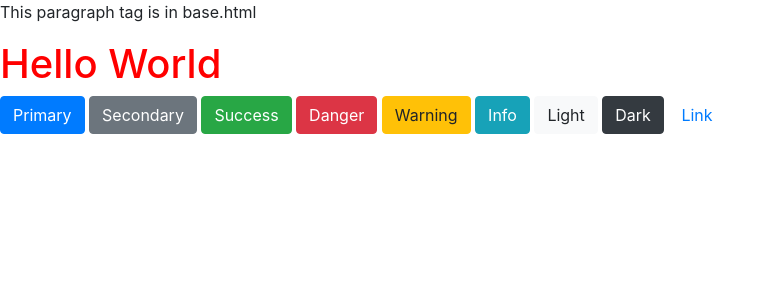
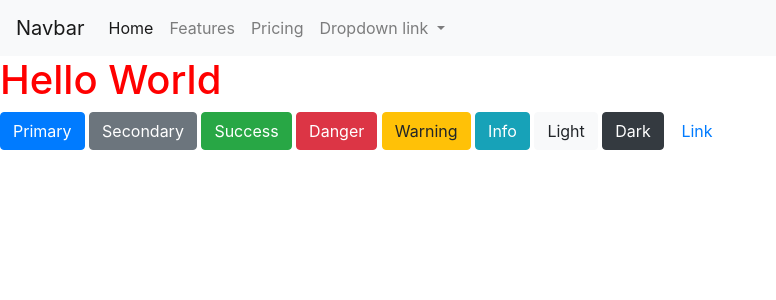
Before and after one commit to RobertNeuzil/pollme, a Django app: template templates/home.html in a window 1280 px wide. Shown: the top 300 px of the page, without its empty margins (0-776 px from the left). Run offline with Django 3.2, Linux system fonts and the light colour scheme; the template is opened without the code that fills it, so the values that code supplies are empty; some libraries are stand-ins or nearby versions.

Commit message:
mobile responsive nav bar

```diff
--- a/templates/base.html
+++ b/templates/base.html
@@ -8,7 +8,35 @@
 </head>
 <body>
 
-<p> This paragraph tag is in base.html </p>
+<nav class="navbar navbar-expand-lg navbar-light bg-light">
+  <a class="navbar-brand" href="#">Navbar</a>
+  <button class="navbar-toggler" type="button" data-toggle="collapse" data-target="#navbarNavDropdown" aria-controls="navbarNavDropdown" aria-expanded="false" aria-label="Toggle navigation">
+    <span class="navbar-toggler-icon"></span>
+  </button>
+  <div class="collapse navbar-collapse" id="navbarNavDropdown">
+    <ul class="navbar-nav">
+      <li class="nav-item active">
+        <a class="nav-link" href="#">Home <span class="sr-only">(current)</span></a>
+      </li>
+      <li class="nav-item">
+        <a class="nav-link" href="#">Features</a>
+      </li>
+      <li class="nav-item">
+        <a class="nav-link" href="#">Pricing</a>
+      </li>
+      <li class="nav-item dropdown">
+        <a class="nav-link dropdown-toggle" href="#" id="navbarDropdownMenuLink" role="button" data-toggle="dropdown" aria-haspopup="true" aria-expanded="false">
+          Dropdown link
+        </a>
+        <div class="dropdown-menu" aria-labelledby="navbarDropdownMenuLink">
+          <a class="dropdown-item" href="#">Action</a>
+          <a class="dropdown-item" href="#">Another action</a>
+          <a class="dropdown-item" href="#">Something else here</a>
+        </div>
+      </li>
+    </ul>
+  </div>
+</nav>
 
 {% block content %}
 
```
